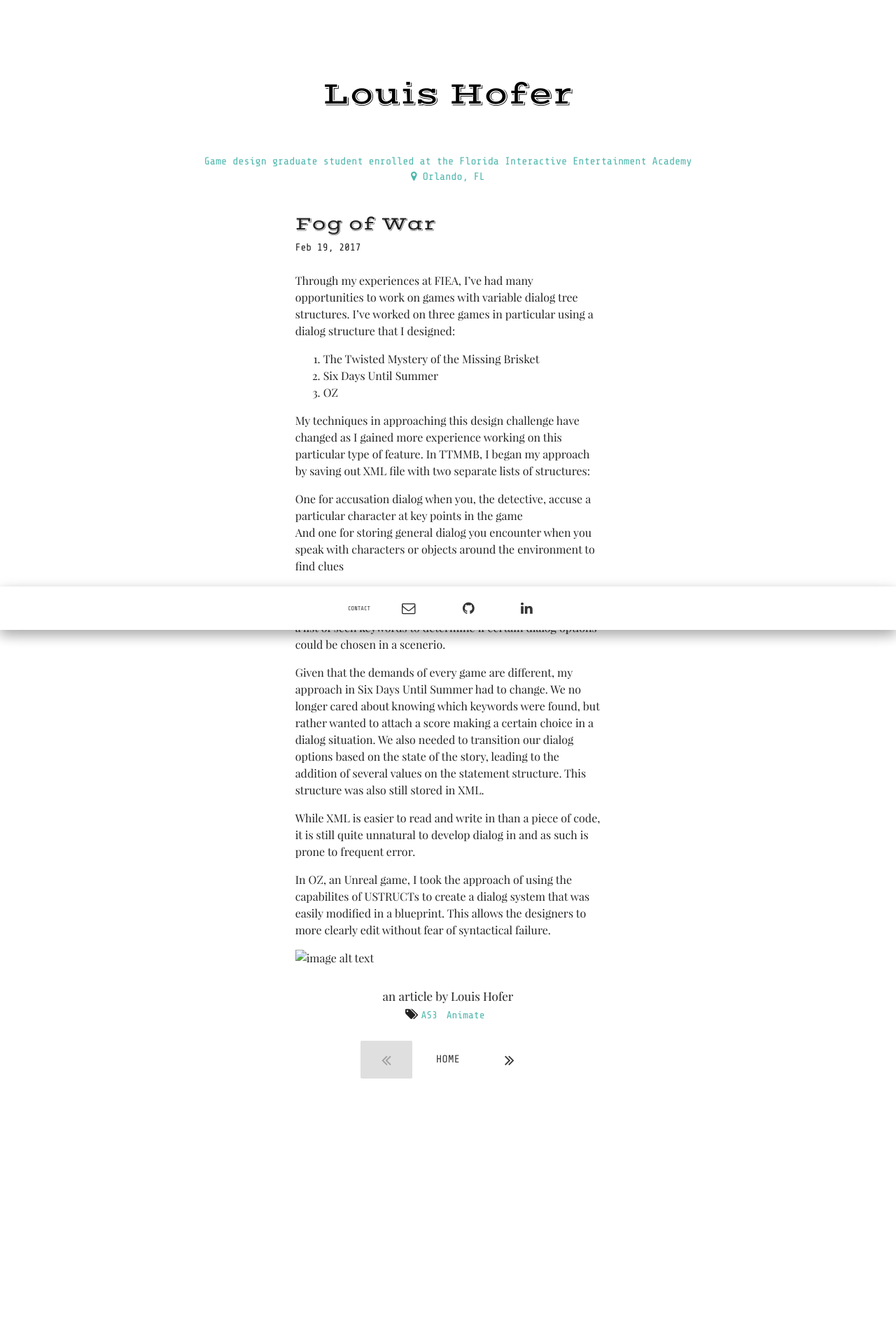
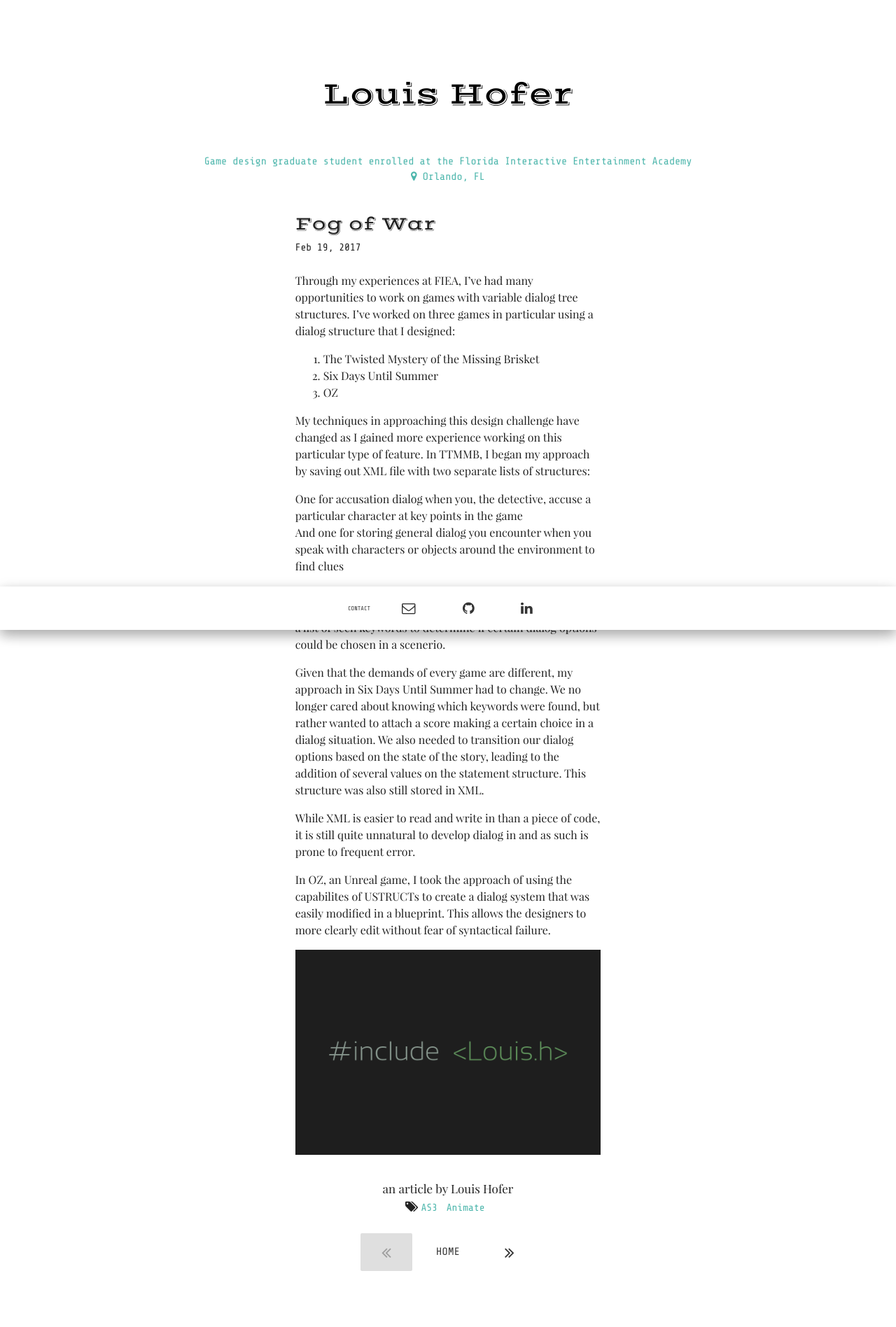
Before and after one commit to punster94/punster94.github.io, a Jekyll site: the page built from _posts/2017-2-20-fog-of-war.md, in a window 1280 px wide. Shown: the whole page at 70% size. Built offline with Jekyll 4.4.1, drawn with Linux system fonts in a browser that asks for light colours; some web fonts are replaced; before the commit the page ends 1621 px from its top, so only the background shows below that.

Commit message:
Adds image for Fog of War.

```diff
--- a/_posts/2017-2-20-fog-of-war.md
+++ b/_posts/2017-2-20-fog-of-war.md
@@ -30,4 +30,4 @@ While XML is easier to read and write in than a piece of code, it is still quite
 In OZ, an Unreal game, I took the approach of using the capabilites of USTRUCTs to create a dialog system that was easily modified in a blueprint.
 This allows the designers to more clearly edit without fear of syntactical failure.
 
-![image alt text](images/LouisTitle.png)
+![Fog of War Screenshot](http://louishofer.com/images/LouisTitle.png)
```
